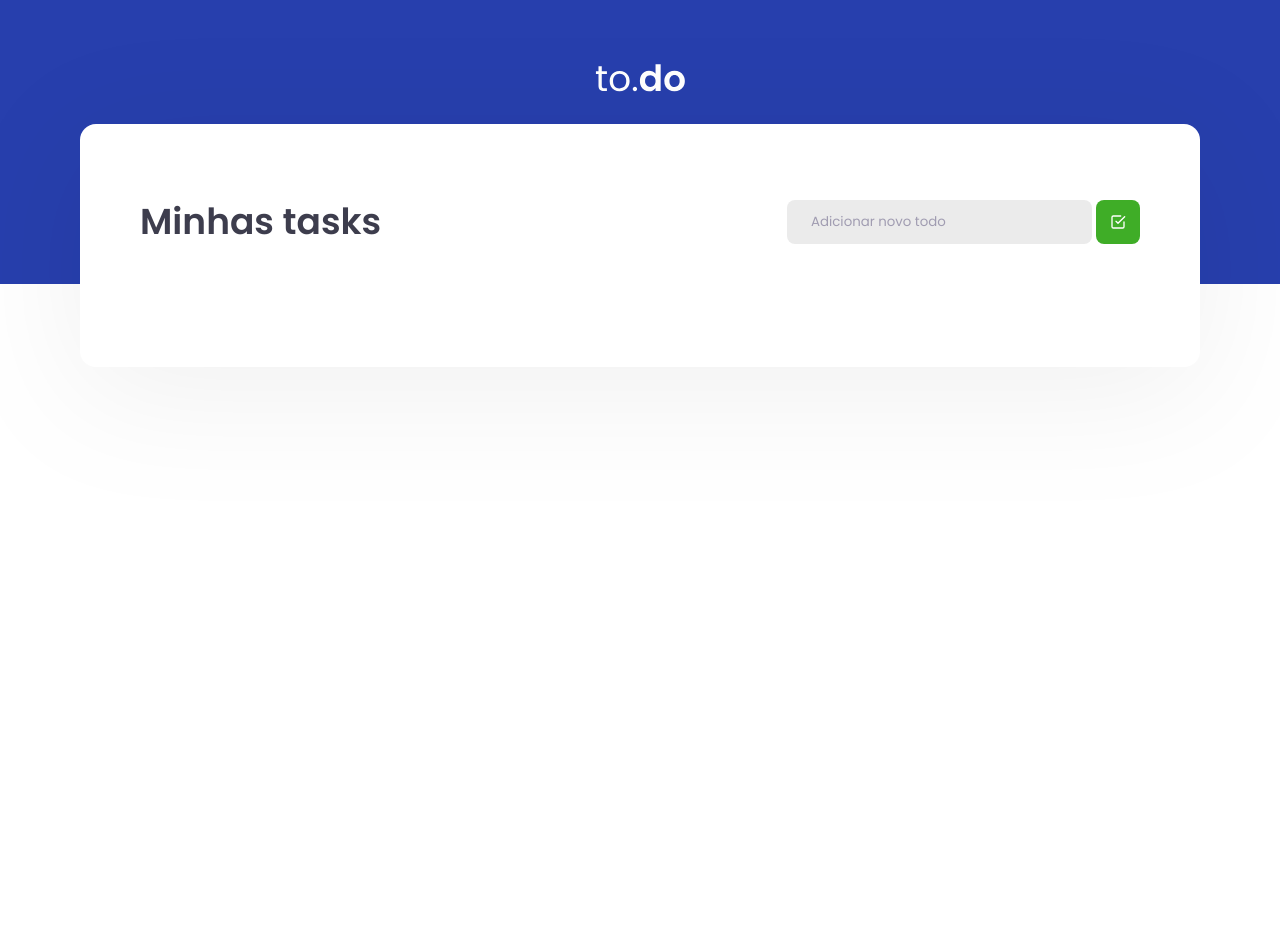
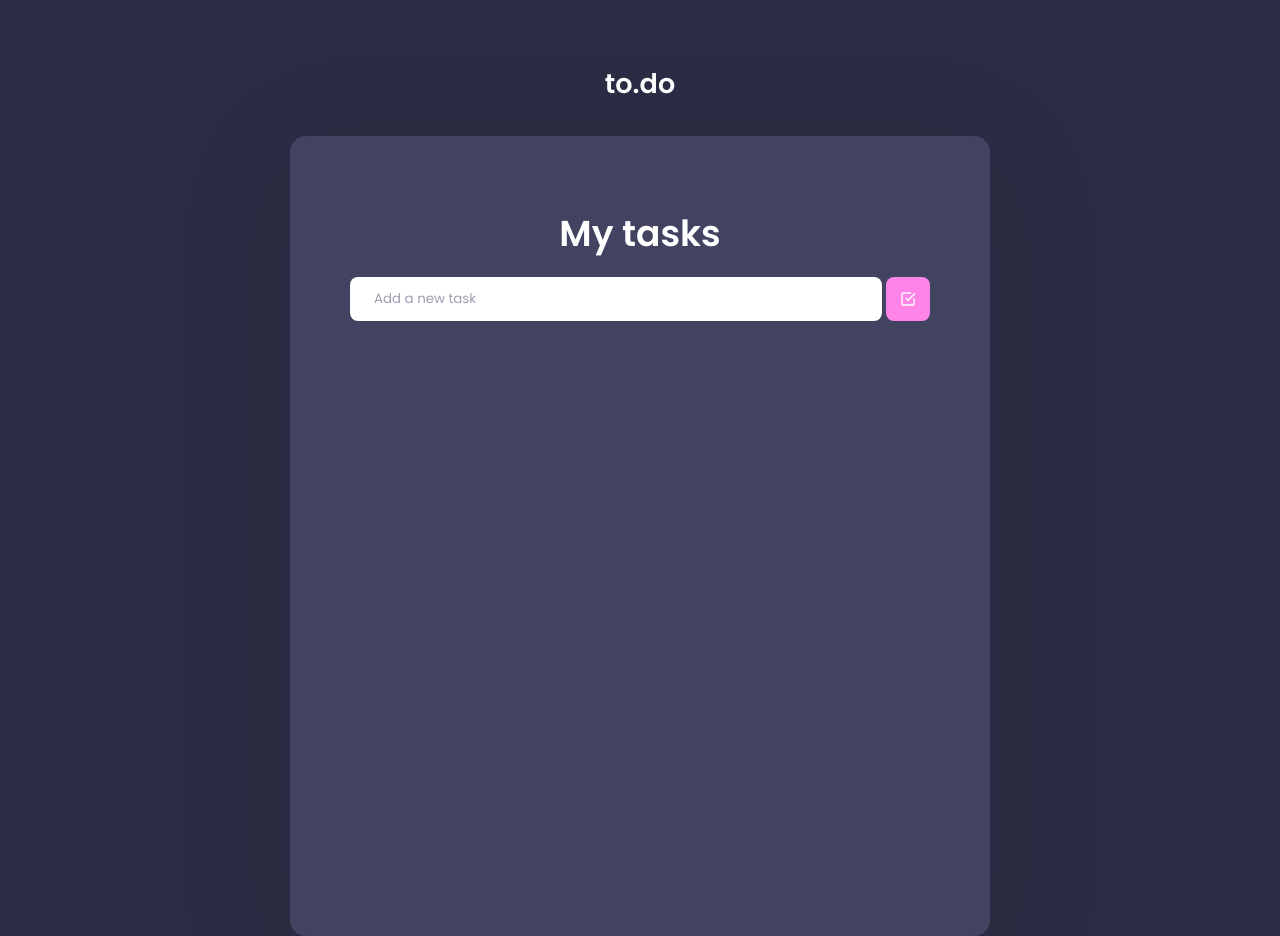
Before and after one commit to ellenassis/to-do-list, a React app: page / in a window 1280 px wide. Before the commit the page ends 800 px from the top, so only its background shows below. Built offline with nearby package versions, Linux system fonts and the light colour scheme.

Commit message:
fix: change style

```diff
--- a/src/components/Header.tsx
+++ b/src/components/Header.tsx
@@ -4,7 +4,7 @@ export function Header() {
   return (
     <header className="header">
       <div>
-        <img src="/logo.svg" alt="to.do"/>
+        <h2>to.do</h2>
       </div>
     </header>
   )
--- a/src/components/TaskList.tsx
+++ b/src/components/TaskList.tsx
@@ -51,12 +51,12 @@ export function TaskList() {
   return (
     <section className="task-list container">
       <header>
-        <h2>Minhas tasks</h2>
+        <h2>My tasks</h2>
 
         <div className="input-group">
           <input
             type="text"
-            placeholder="Adicionar novo todo"
+            placeholder="Add a new task"
             onChange={(e) => setNewTaskTitle(e.target.value)}
             value={newTaskTitle}
           />
@@ -85,7 +85,7 @@ export function TaskList() {
               </div>
 
               <button type="button" data-testid="remove-task-button" onClick={() => handleRemoveTask(task.id)}>
-                <FiTrash size={16}/>
+                <FiTrash size={18}/>
               </button>
             </li>
           ))}
--- a/src/styles/global.scss
+++ b/src/styles/global.scss
@@ -1,11 +1,8 @@
 :root {
-  --blue: #273FAD;
-  --green: #3FAD27;
   --red: 	#ad273f;
-  --background: #EBEBEB;
-  --shapes: #FFFFFF;
-  --text-title: #3D3D4D;
-  --text: #1C1C29;
+  --background: #FFFF;
+  --shapes: #414361;
+  --text-title: #FFF;
   --text-light: #A09CB1;
 }
 
@@ -16,8 +13,9 @@
 }
 
 body {
-  font: 16px "Poppins", Arial, sans-serif;
-  color: #121214;
+  font: 18px "Poppins", Arial, sans-serif;
+  color: #fff;
+  background: #2a2d43;
 }
 
 input, textarea {
@@ -25,7 +23,8 @@ input, textarea {
 }
 
 .container {
-  max-width: 1120px;
+  max-width: 700px;
+  min-height: 800px;
   margin: 0 auto;
   padding: 2.5rem 1rem;
 }
--- a/src/styles/header.scss
+++ b/src/styles/header.scss
@@ -1,5 +1,5 @@
 header.header {
-  background: var(--blue);
+
   padding-top: 2rem;
 
   > div {
--- a/src/styles/tasklist.scss
+++ b/src/styles/tasklist.scss
@@ -8,14 +8,11 @@ section.task-list {
   filter: drop-shadow(0px 24px 64px rgba(0, 0, 0, 0.06));
 
   header {
-    display: flex;
-    flex-direction: row;
-    align-items: center;
-    justify-content: space-between;
 
     h2 {
       color: var(--text-title);
       font-size: 2.25rem;
+      text-align: center;
     }
 
     .input-group {
@@ -23,15 +20,15 @@ section.task-list {
       gap: 0.25rem;
       align-items: center;
 
-      background: #fff;
       font-size: 16px;
+      margin-top: 1rem;
 
       input {
         flex: 1;
-        background: var(--background);
         border: 0;
         color: var(--text);
         padding: 12px 24px;
+        color: #000;
 
         border-radius: 8px;
         border: 0;
@@ -45,7 +42,7 @@ section.task-list {
         font-weight: 600;
         border-radius: 8px;
         border: 0;
-        background: var(--green);
+        background: #ff84e8;
         color: #fff;
         display: flex;
         flex-direction: row;
@@ -107,7 +104,7 @@ section.task-list {
 
               &:checked {
                 & ~ .checkmark {
-                  background-color: var(--blue);
+                  background-color: #ff84e8;
                 }
 
                 & ~ .checkmark:after {
@@ -148,12 +145,6 @@ section.task-list {
           svg {
             color: var(--red);
           }
-
-          &:hover {
-            svg {
-              filter: brightness(0.5)
-            }
-          }
         }
       }
     }
```
